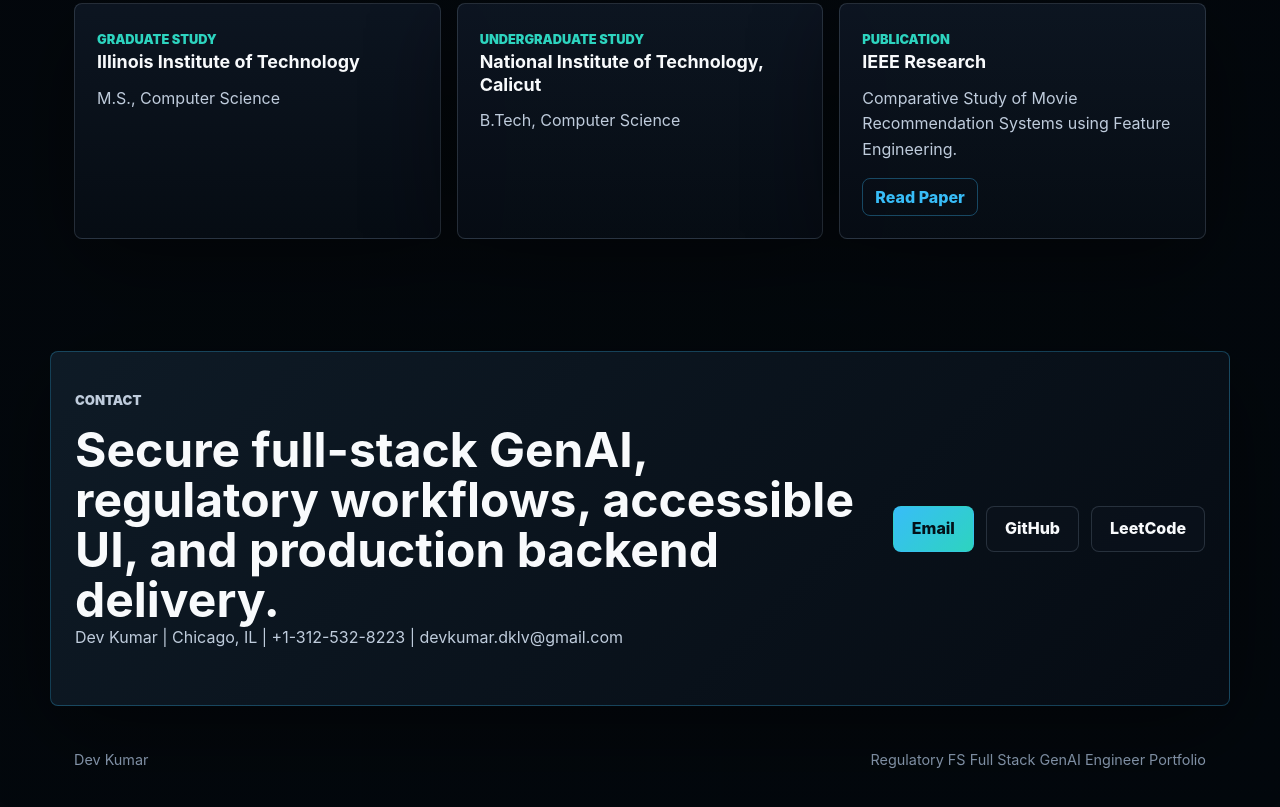
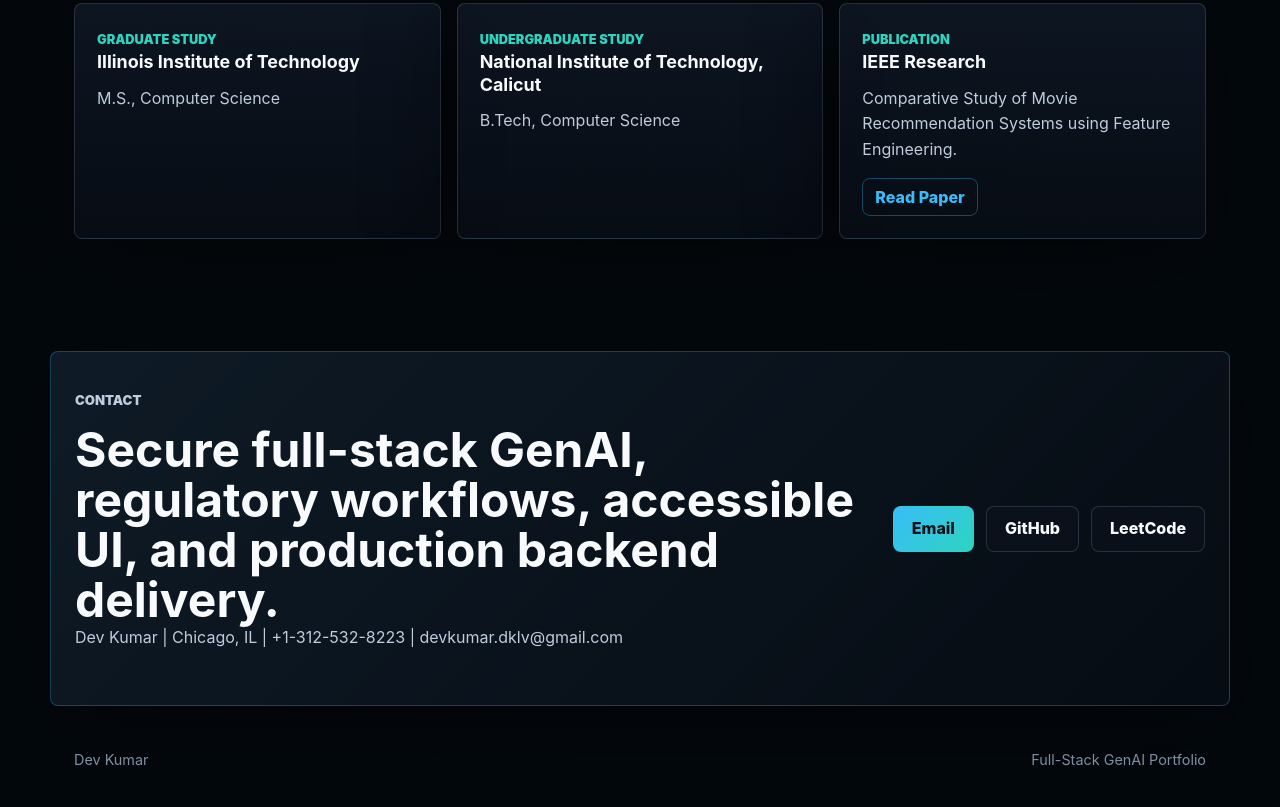
Before and after one commit to DSP25SCM14K/_dev_RegulatoryFS_FullStackGenAIEngineer, a plain HTML site: page index.html in a window 1280 px wide. Shown: the part 7130-7937 px from the top of the page. Drawn offline with Linux system fonts and the light colour scheme.

Commit message:
Remove role portfolio wording

```diff
--- a/index.html
+++ b/index.html
@@ -5,9 +5,9 @@
     <meta name="viewport" content="width=device-width, initial-scale=1" />
     <meta
       name="description"
-      content="Dev Kumar - Regulatory FS Full Stack GenAI Engineer portfolio for FastAPI, Spring Boot, Angular, TypeScript, RAG, OpenAI APIs, LangChain, AWS, OWASP, CI/CD, containers, and accessible secure delivery."
+      content="Dev Kumar - Full-stack GenAI portfolio for FastAPI, Spring Boot, Angular, TypeScript, RAG, OpenAI APIs, LangChain, AWS, OWASP, CI/CD, containers, and accessible secure delivery."
     />
-    <title>Dev Kumar | Regulatory FS Full Stack GenAI Engineer</title>
+    <title>Dev Kumar | Full-Stack GenAI Portfolio</title>
     <link rel="preload" href="./assets/regulatory-genai-hero.png" as="image" />
     <link rel="stylesheet" href="./styles.css" />
   </head>
@@ -517,7 +517,7 @@
 
     <footer class="site-footer">
       <span>Dev Kumar</span>
-      <span>Regulatory FS Full Stack GenAI Engineer Portfolio</span>
+      <span>Full-Stack GenAI Portfolio</span>
     </footer>
     <script src="./script.js"></script>
   </body>
```
Also changed, not shown: 1 other file.
